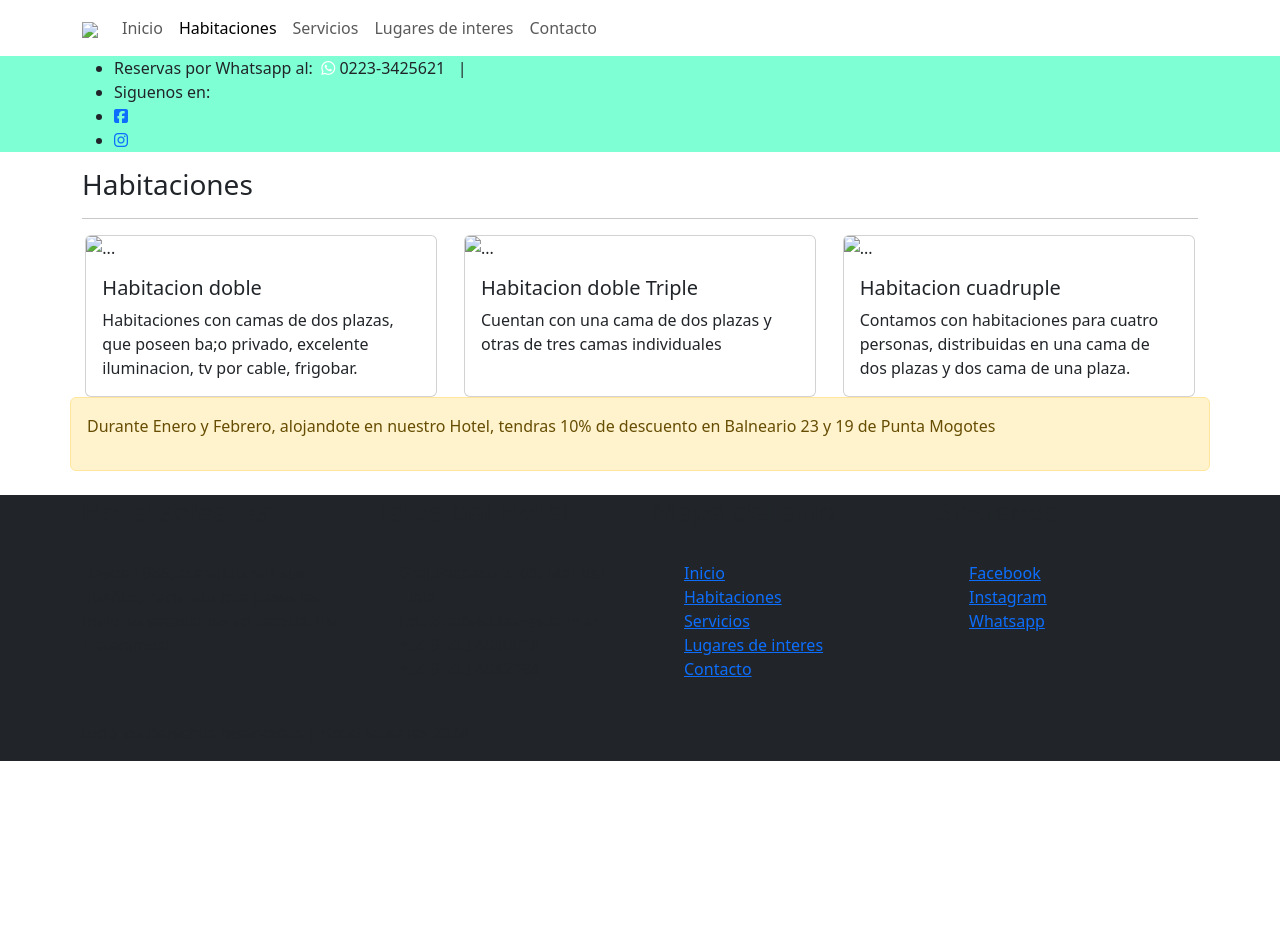
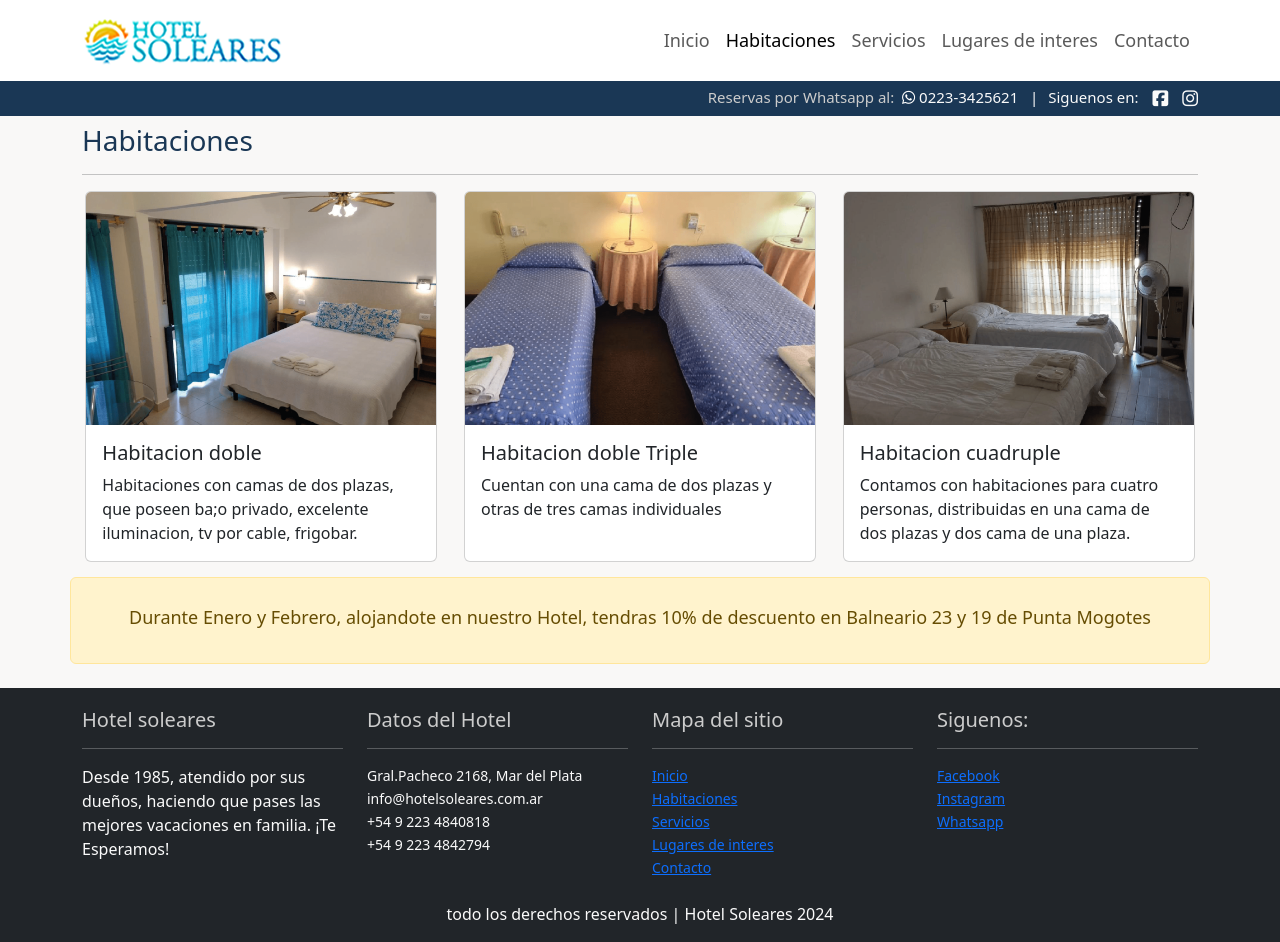
Before and after one commit to sslucasmv/entrega3lucasvolpe, a plain HTML site: page pages/habitaciones.html in a window 1280 px wide. Before the commit the page ends 800 px from the top, so only its background shows below. Drawn offline with nearby package versions, Linux system fonts and the light colour scheme; the site is published under a folder, as on GitHub Pages, so addresses that start at the root find nothing.

Commit message:
arreglo de rutas de archivos de la carpeta pages

```diff
--- a/pages/habitaciones.html
+++ b/pages/habitaciones.html
@@ -3,8 +3,8 @@
 <head>
     <meta charset="UTF-8">
     <meta name="viewport" content="width=device-width, initial-scale=1.0">
-    <link href="/css/estilos.css" rel="stylesheet">
-    <link href="/css/normalize.css" rel="stylesheet">
+    <link href="../css/estilos.css" rel="stylesheet">
+    <link href="../css/normalize.css" rel="stylesheet">
     <link href="https://cdn.jsdelivr.net/npm/bootstrap@5.3.2/dist/css/bootstrap.min.css" rel="stylesheet" integrity="sha384-T3c6CoIi6uLrA9TneNEoa7RxnatzjcDSCmG1MXxSR1GAsXEV/Dwwykc2MPK8M2HN" crossorigin="anonymous">
     <script src="https://kit.fontawesome.com/6421b44a28.js" crossorigin="anonymous"></script>
     <link rel="preconnect" href="https://fonts.googleapis.com">
@@ -18,7 +18,7 @@
     <nav class="navbar navbar-expand-lg bg-white d-flex ">
                 <div class="container-lg">
 
-          <a class="navbar-brand logo" href="#"><img src="/img/logo-nav2.png"></a>
+          <a class="navbar-brand logo" href="#"><img src="../img/logo-nav2.png"></a>
 
           <button class="navbar-toggler"type="button" data-bs-toggle="collapse" data-bs-target="#navbarNav" aria-controls="navbarNav" aria-expanded="false" aria-label="Toggle navigation">
             <span class="navbar-toggler-icon"></span>
@@ -27,7 +27,7 @@
           <div class="collapse navbar-collapse jcflex-end" id="navbarNav">
             <ul class="navbar-nav nav-fs">
               <li class="nav-item">
-                <a class="nav-link" href="/index.html">Inicio</a>
+                <a class="nav-link" href="../index.html">Inicio</a>
               </li>
               <li class="nav-item">
                 <a class="nav-link active" aria-current="page"  href="habitaciones.html">Habitaciones</a>
@@ -87,7 +87,7 @@
             <!-- cards -->
             <div class="cont-cards" style="display: flex;flex-direction: row; gap: 20px; justify-content: space-around;">
             <div class="card" style="width: 22rem;">
-              <img src="/img/hab1.png" class="card-img-top" alt="...">
+              <img src="../img/hab1.png" class="card-img-top" alt="...">
               <div class="card-body">
                 <h5 class="card-title">Habitacion doble</h5>
                 <p class="card-text">
@@ -97,7 +97,7 @@
             </div>
 
             <div class="card" style="width: 22rem;">
-              <img src="/img/hab2.png" class="card-img-top" alt="...">
+              <img src="../img/hab2.png" class="card-img-top" alt="...">
               <div class="card-body">
                 <h5 class="card-title">Habitacion doble Triple</h5>
                 <p class="card-text">Cuentan con una cama de dos plazas y otras de tres  camas individuales</p>
@@ -105,7 +105,7 @@
             </div>
 
             <div class="card" style="width: 22rem;">
-              <img src="/img/hab3.png" class="card-img-top" alt="...">
+              <img src="../img/hab3.png" class="card-img-top" alt="...">
               <div class="card-body">
                 <h5 class="card-title">Habitacion cuadruple</h5>
                 <p class="card-text">Contamos con habitaciones para cuatro personas, distribuidas en una cama de dos plazas y dos cama de una plaza.</p>
--- a/pages/paseos.html
+++ b/pages/paseos.html
@@ -3,8 +3,8 @@
 <head>
     <meta charset="UTF-8">
     <meta name="viewport" content="width=device-width, initial-scale=1.0">
-    <link href="/css/estilos.css" rel="stylesheet">
-    <link href="/css/normalize.css" rel="stylesheet">
+    <link href="../css/estilos.css" rel="stylesheet">
+    <link href="..css/normalize.css" rel="stylesheet">
     <link href="https://cdn.jsdelivr.net/npm/bootstrap@5.3.2/dist/css/bootstrap.min.css" rel="stylesheet" integrity="sha384-T3c6CoIi6uLrA9TneNEoa7RxnatzjcDSCmG1MXxSR1GAsXEV/Dwwykc2MPK8M2HN" crossorigin="anonymous">
     <script src="https://kit.fontawesome.com/6421b44a28.js" crossorigin="anonymous"></script>
     <link rel="preconnect" href="https://fonts.googleapis.com">
@@ -17,7 +17,7 @@
     <nav class="navbar navbar-expand-lg bg-white d-flex ">
                 <div class="container-lg">
 
-          <a class="navbar-brand logo" href="#"><img src="/img/logo-nav2.png"></a>
+          <a class="navbar-brand logo" href="#"><img src="../img/logo-nav2.png"></a>
 
           <button class="navbar-toggler"type="button" data-bs-toggle="collapse" data-bs-target="#navbarNav" aria-controls="navbarNav" aria-expanded="false" aria-label="Toggle navigation">
             <span class="navbar-toggler-icon"></span>
@@ -26,7 +26,7 @@
           <div class="collapse navbar-collapse jcflex-end" id="navbarNav">
             <ul class="navbar-nav nav-fs">
               <li class="nav-item">
-                <a class="nav-link" href="/index.html">Inicio</a>
+                <a class="nav-link" href="../index.html">Inicio</a>
               </li>
               <li class="nav-item">
                 <a class="nav-link" href="habitaciones.html">Habitaciones</a>
@@ -84,7 +84,7 @@
             <!-- cards -->
             <div class="cont-cards" style="display: flex;flex-direction: row; gap: 20px; justify-content: space-around;">
             <div class="card" style="width: 22rem;">
-              <img src="/img/playas.png" class="card-img-top" alt="...">
+              <img src="../img/playas.png" class="card-img-top" alt="...">
               <div class="card-body">
                 <h5 class="card-title">Playas de Punta Mogotes</h5>
                 <p class="card-text">
@@ -94,7 +94,7 @@
             </div>
 
             <div class="card" style="width: 22rem;">
-              <img src="/img/puerto.png" class="card-img-top" alt="...">
+              <img src="../img/puerto.png" class="card-img-top" alt="...">
               <div class="card-body">
                 <h5 class="card-title">Puerto de Mar del Plata</h5>
                 <p class="card-text"> &nbsp;Es una mezcla viva de tradición y modernidad. Reconocido por su flota pesquera, es un lugar donde las embarcaciones coloridas se alinean a lo largo de sus muelles, mientras que los lobos marinos toman el sol y juegan en sus bordes. Los visitantes pueden pasear y disfrutar del aire fresco del mar, degustar los más frescos frutos del mar en los restaurantes locales, o simplemente observar el ir y venir de los barcos.</p>
@@ -102,7 +102,7 @@
             </div>
 
             <div class="card" style="width: 22rem;">
-              <img src="/img/bosque.png" class="card-img-top" alt="...">
+              <img src="../img/bosque.png" class="card-img-top" alt="...">
               <div class="card-body">
                 <h5 class="card-title">Bosque Peralta Ramos</h5>
                 <p class="card-text"> &nbsp;Es un oasis verde en medio de la vibrante Mar del Plata. Este parque forestal de más de 400 hectáreas es un refugio de tranquilidad, con senderos serpenteantes que atraviesan densos pinares y eucaliptos. Es el lugar ideal para quienes buscan desconectar del ruido de la ciudad y conectarse con la naturaleza. Se pueden escuchar los cantos de las aves, respirar el aire fresco con aroma a pino y descubrir pequeñas cafeterías y restaurantes escondidos entre los árboles.</p>
```
Also changed, not shown: pages/servicios.html (+7 -7 lines).
